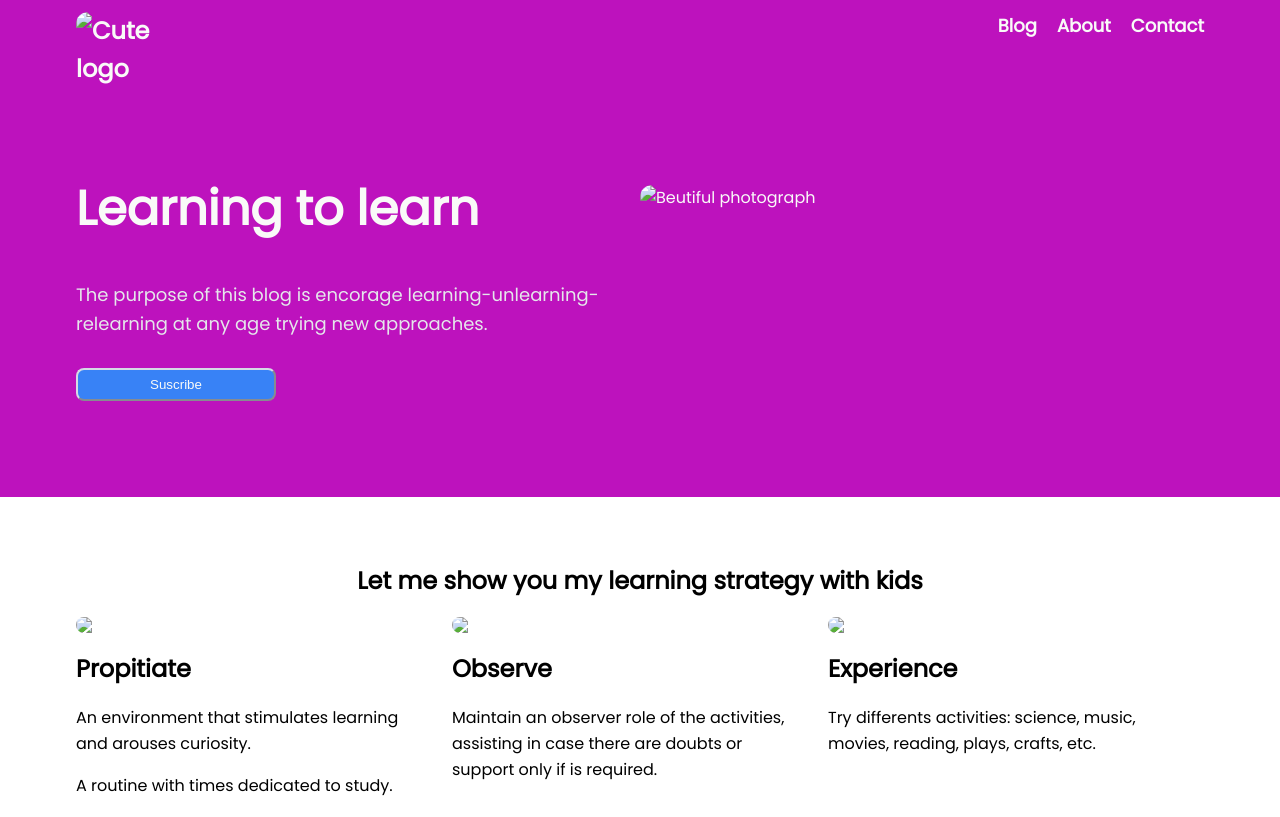
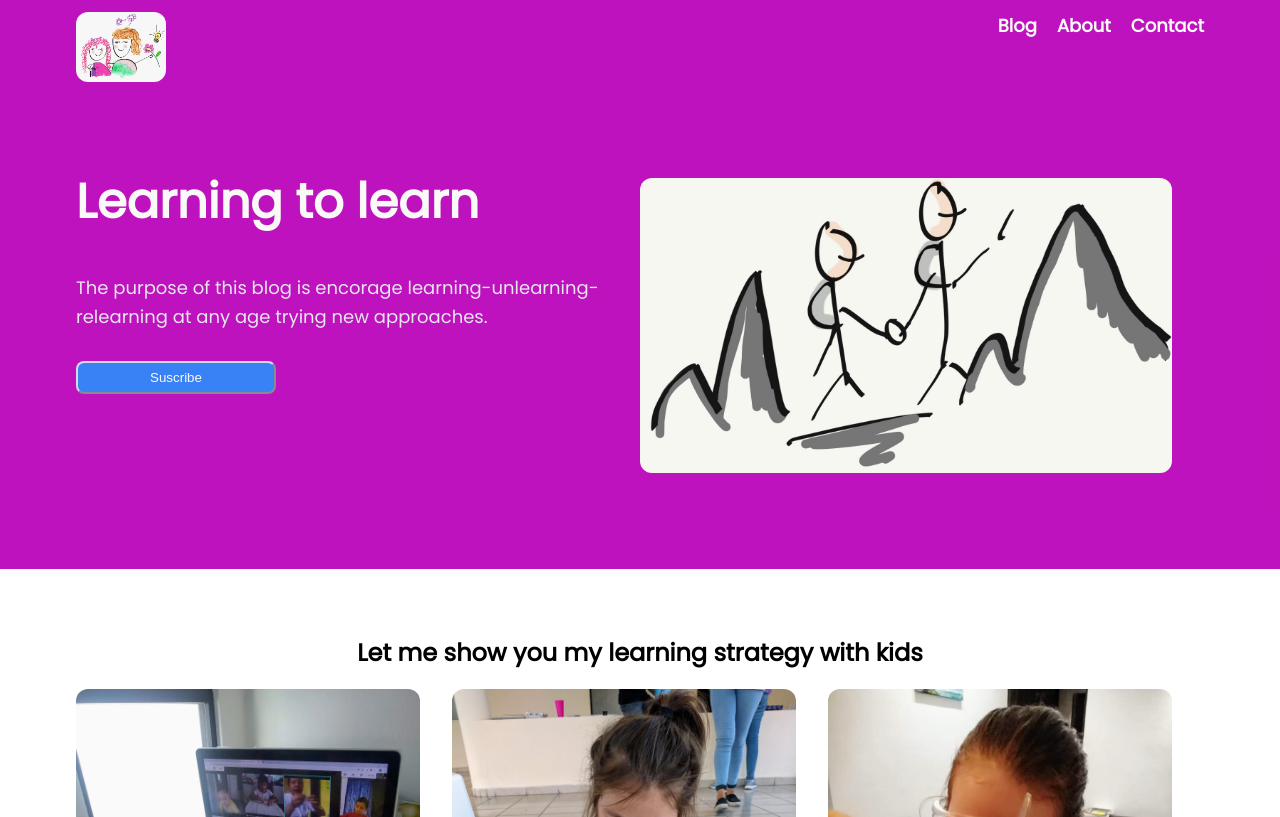
Before and after one commit to lamassu38/odin-landing-page, a plain HTML site: page index.html in a window 1280 px wide. Shown: the top 817 px of the page. Drawn offline with Linux system fonts and the light colour scheme.

Commit message:
Add the images path ./images/name.jpg in index.html

```diff
--- a/index.html
+++ b/index.html
@@ -12,7 +12,7 @@
        <nav>
           <div class="container">
           <ul>
-            <div class="logo"><img src="images/logo2.jpg" alt="Cute logo"/></div>
+            <div class="logo"><img src="./images/logo2.jpg" alt="Cute logo"/></div>
                <li><a href="#">Blog</a></li>
                <li><a href="#">About</a></li>
                <li><a href="#">Contact</a></li>
@@ -28,7 +28,7 @@
               <p>The purpose of this blog is encorage learning-unlearning-relearning at any age trying new approaches.</p>
               <button>Suscribe</button>
           </div>
-            <div><img src="images/logo.png" alt="Beutiful photograph" placeholder="this is a placeholder for an image"/></div>
+            <div><img src="./images/logo.png" alt="Beutiful photograph" placeholder="this is a placeholder for an image"/></div>
           </div>
     </section>
 
@@ -36,18 +36,18 @@
           <h2 class="text-center">Let me show you my learning strategy with kids</h2>
           <div class="split boxes container">
             <div>
-               <img src='images/enviroment.jpg'/>
+               <img src='./images/enviroment.jpg'/>
                <h2>Propitiate</h2>
                <p>An environment that stimulates learning and arouses curiosity.</p>
                <p>A routine with times dedicated to study.</p>
             </div>
             <div>
-              <img src='images/observe.jpg'/>
+              <img src='./images/observe.jpg'/>
               <h2>Observe</h2>
               <p>Maintain an observer role of the activities, assisting in case there are doubts or support only if is required.</p>
           </div>
           <div>
-              <img src='images/experiment.jpg'/>
+              <img src='./images/experiment.jpg'/>
               <h2>Experience</h2>
               <p>Try differents activities: science, music, movies, reading, plays, crafts, etc.</p>
           </div>
```
Also changed, not shown: images/anaveroyyo.png (added), images/enviroment.jpg (added), images/experiment.jpg (added), images/logo.png (added), images/logo2.jpg (added), images/observe.jpg (added).
